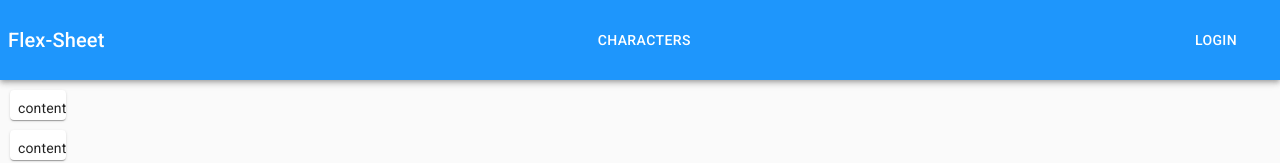
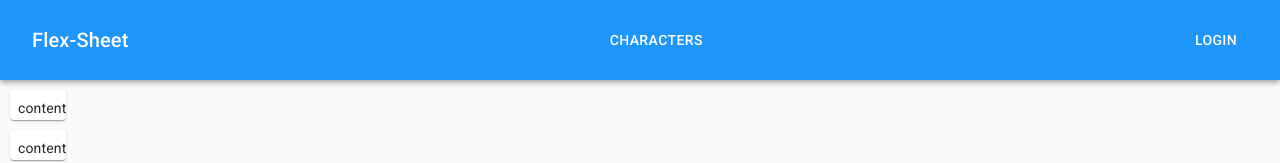
Before and after one commit to matt-evangelidis/COMP3120-assignment2, a React (Create React App) app: page / in a window 1280 px wide. Shown: the top 163 px of the page. Built offline with nearby package versions, Linux system fonts and the light colour scheme.

Commit message:
Removed unused code

```diff
--- a/src/components/layout/header.jsx
+++ b/src/components/layout/header.jsx
@@ -10,10 +10,7 @@ import Typography from "@material-ui/core/Typography";
 function Header(props) {
 	return (
 		<AppBar className="nav-bar" position="static">
-			<Toolbar style={{ paddingLeft: 0 }}>
-				{/* <IconButton onClick={() => setDrawerStatus(!drawerStatus)}>
-						<Icon>menu</Icon>
-					</IconButton> */}
+			<Toolbar>
 				<Typography variant="h6">Flex-Sheet</Typography>
 				<Button component={Link} to="/" style={{ margin: "auto" }}>
 					Characters
```
